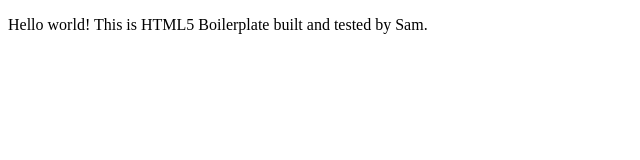
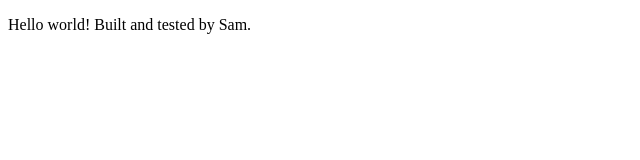
Before and after one commit to NWBY/test-storm-public, a plain HTML site: page index.html in a window 1280 px wide. Shown: the whole page, without its empty margins (0-640 px from the left). Drawn offline with Linux system fonts and the light colour scheme.

Commit message:
Test commit

```diff
--- a/index.html
+++ b/index.html
@@ -9,7 +9,7 @@
 </head>
 
 <body>
-  <p>Hello world! This is HTML5 Boilerplate built and tested by Sam.</p>
+  <p>Hello world! Built and tested by Sam.</p>
 </body>
 
 </html>
```
